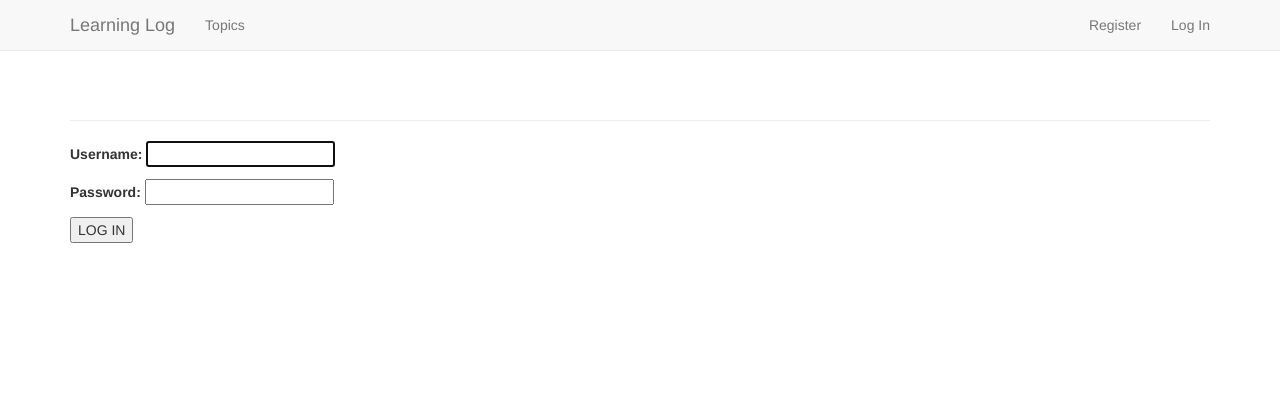
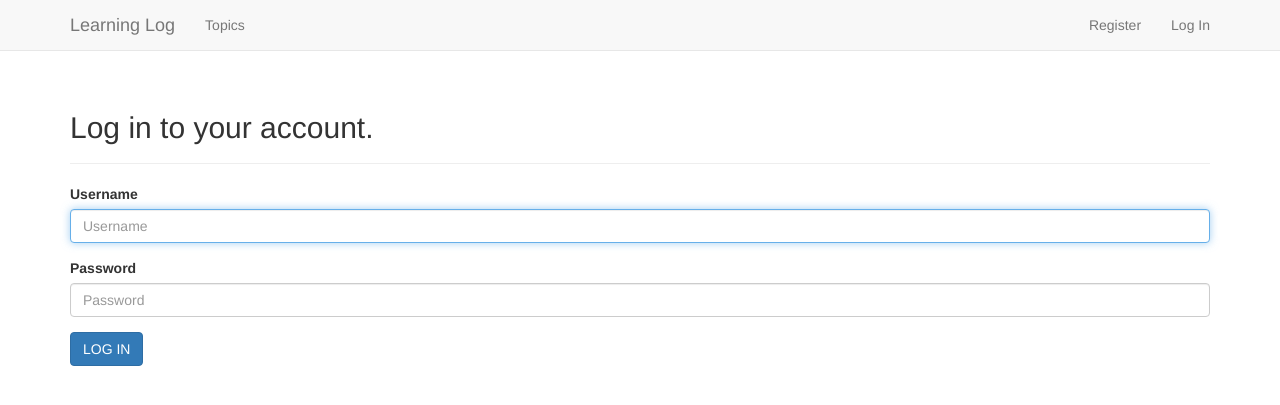
Before and after one commit to JoaquinBegue/learning_log, a Django app: page /users/login/ in a window 1280 px wide. Shown: the top 405 px of the page. Run offline with Django 4.2, Linux system fonts and the light colour scheme; some libraries are stand-ins or nearby versions.

Commit message:
Styled the login page.

```diff
--- a/users/templates/users/login.html
+++ b/users/templates/users/login.html
@@ -1,14 +1,21 @@
 {% extends "learning_logs/base.html" %}
+{% load bootstrap3 %}
+
+{% block header %}
+  <h2>Log in to your account.</h2>
+{% endblock header %}
 
 {% block content %}
-  {% if form.errors %}
-    <p>Your username and password didn't match. Please try again.</p>
-  {% endif %}
 
-  <form method="post" action="{% url 'users:login' %}">
+  <form method="post" action="{% url 'users:login' %}" class="form">
     {% csrf_token %}
-    {{ form.as_p }}
-    <button name="submit">LOG IN</button>
+    {% bootstrap_form form %}
+
+    {% buttons %}
+      <button name="submit" class="btn btn-primary">LOG IN</button>
+    {% endbuttons %}
+
     <input type="hidden" name="next" value="{% url 'learning_logs:index' %}" />
   </form>
+
 {% endblock content %}
```
Also changed, not shown: db.sqlite3.
